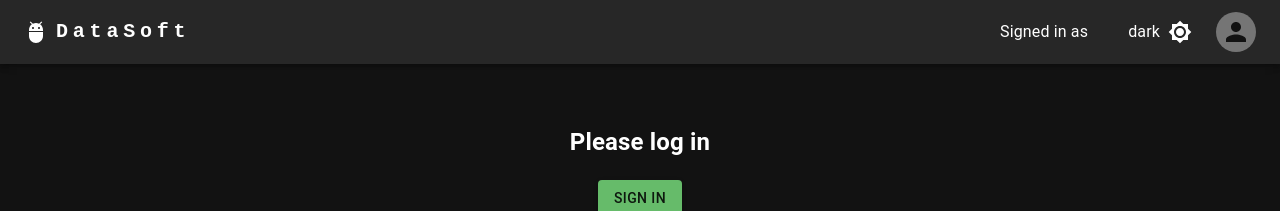
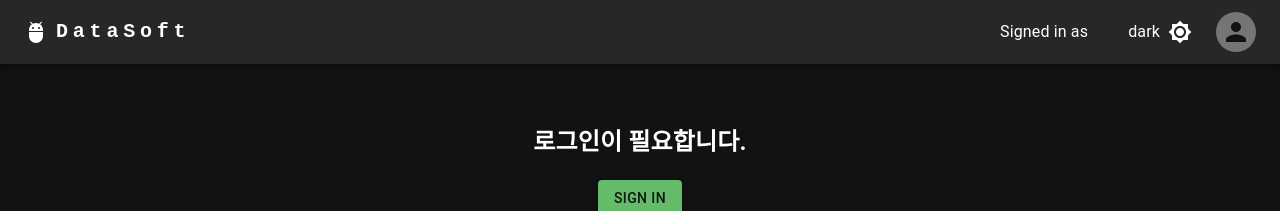
Before and after one commit to happy8131/Dashboard, a Next.js app: page /auth/signin/SignIn in a window 1280 px wide. Shown: the top 211 px of the page. Built offline with nearby package versions, Linux system fonts and the light colour scheme; no server answers.

Commit message:
영문에서 한글로

```diff
--- a/src/pages/auth/new-user/NewUser.tsx
+++ b/src/pages/auth/new-user/NewUser.tsx
@@ -1,7 +1,7 @@
 import React from "react";
 
 const NewUser = () => {
-  return <h1>New User</h1>;
+  return <h1>새로운 유저</h1>;
 };
 
 export default NewUser;
--- a/src/pages/auth/signin/SignIn.tsx
+++ b/src/pages/auth/signin/SignIn.tsx
@@ -15,7 +15,7 @@ const SignIn = () => {
         alignItems: "center",
       }}
     >
-      <h2>{session ? "Thank you for logging in" : "Please log in"}</h2>
+      <h2>{session ? "감사합니다." : "로그인이 필요합니다."}</h2>
       <Login />
     </Box>
   );
--- a/src/pages/auth/signout/signout.tsx
+++ b/src/pages/auth/signout/signout.tsx
@@ -1,7 +1,7 @@
 import React from "react";
 
 const SignOut = () => {
-  return <h1>You just signed out</h1>;
+  return <h1>로그아웃</h1>;
 };
 
 export default SignOut;
```
